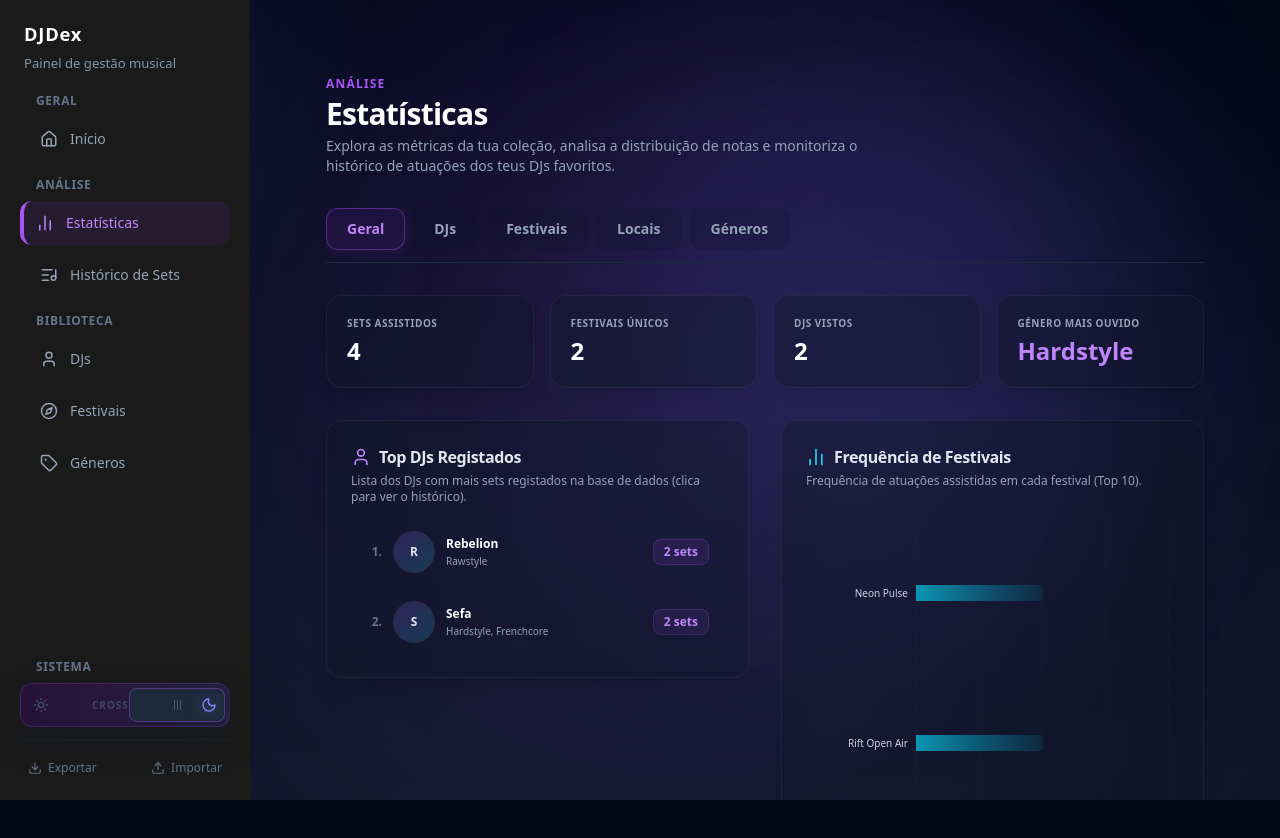
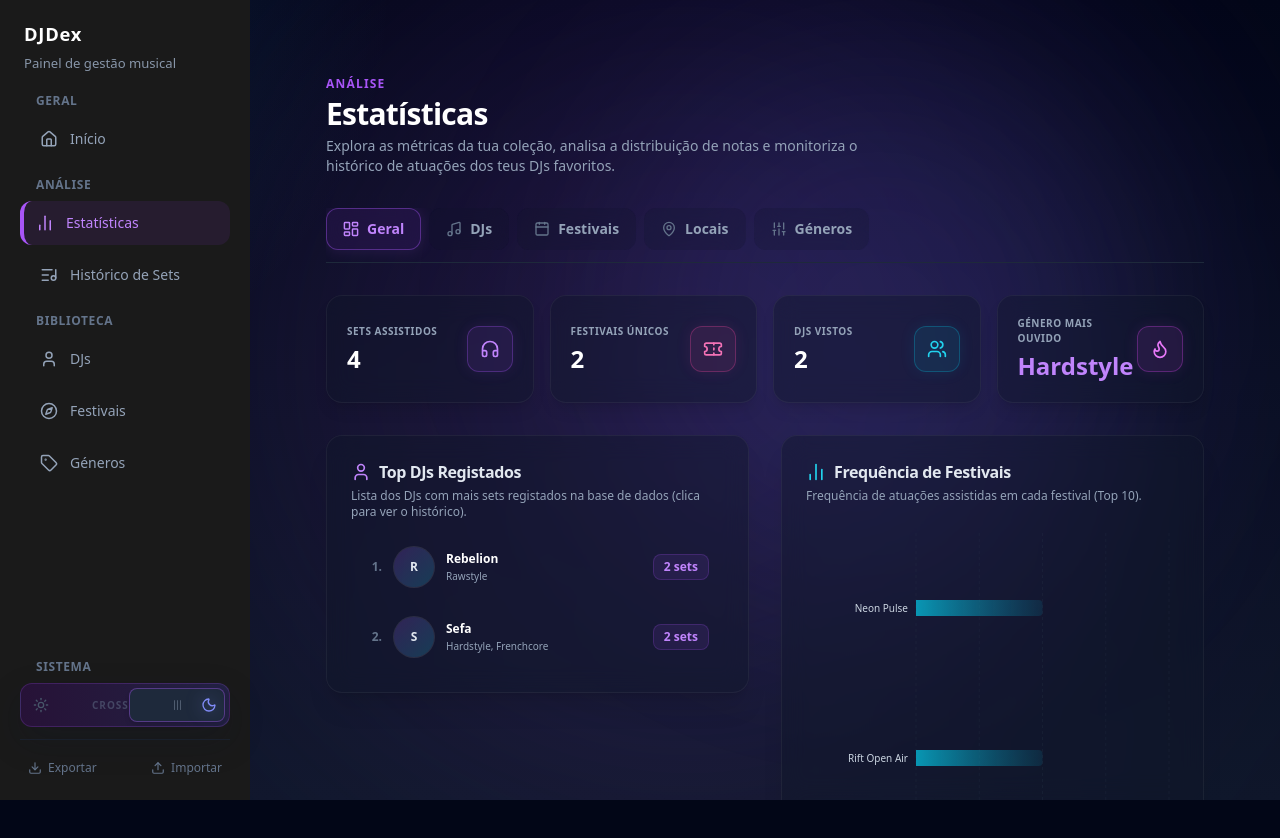
Before and after one commit to opaulosilva233/DJDex, a React (Vite) app: page /estatisticas in a window 1280 px wide. Shown: the top 838 px of the page. Built offline with nearby package versions, Linux system fonts and the light colour scheme.

Commit message:
feat: enhance EstatisticasPage UI with integrated icons for tabs and KPI cards

```diff
--- a/src/pages/EstatisticasPage.jsx
+++ b/src/pages/EstatisticasPage.jsx
@@ -20,7 +20,7 @@ import {
 	XAxis,
 	YAxis,
 } from 'recharts'
-import { User, Calendar, MapPin, BarChart2, TrendingUp, Info, Search, X } from 'lucide-react'
+import { User, Calendar, MapPin, BarChart2, TrendingUp, Info, Search, X, LayoutDashboard, Music, Sliders, Headphones, Ticket, Users, Flame } from 'lucide-react'
 
 const pieColors = ['#a855f7', '#06b6d4', '#ec4899', '#10b981', '#f43f5e', '#14b8a6', '#6366f1']
 
@@ -324,11 +324,11 @@ export default function EstatisticasPage({ sets = [], djs = [], festivais = [],
 
 	// Abas configuradas
 	const tabs = [
-		{ id: 'geral', label: 'Geral' },
-		{ id: 'djs', label: 'DJs' },
-		{ id: 'festivais', label: 'Festivais' },
-		{ id: 'locais', label: 'Locais' },
-		{ id: 'generos', label: 'Géneros' },
+		{ id: 'geral', label: 'Geral', icon: LayoutDashboard },
+		{ id: 'djs', label: 'DJs', icon: Music },
+		{ id: 'festivais', label: 'Festivais', icon: Calendar },
+		{ id: 'locais', label: 'Locais', icon: MapPin },
+		{ id: 'generos', label: 'Géneros', icon: Sliders },
 	]
 
 	return (
@@ -346,18 +346,20 @@ export default function EstatisticasPage({ sets = [], djs = [], festivais = [],
 			<div className="flex items-center border-b border-slate-200 dark:border-slate-800 pb-3 gap-2 overflow-x-auto scrollbar-none">
 				{tabs.map((tab) => {
 					const isActive = activeTab === tab.id
+					const Icon = tab.icon
 					return (
 						<button
 							key={tab.id}
 							onClick={() => setActiveTab(tab.id)}
 							type="button"
-							className={`px-5 py-2.5 text-sm font-semibold rounded-xl transition-all duration-300 border backdrop-blur-md focus:outline-none whitespace-nowrap cursor-pointer ${
+							className={`px-4 py-2.5 text-sm font-semibold rounded-xl transition-all duration-300 border backdrop-blur-md focus:outline-none whitespace-nowrap cursor-pointer flex items-center gap-2 group ${
 								isActive
 									? 'bg-purple-600/10 text-purple-600 dark:text-purple-400 border-purple-500/30 dark:border-purple-500/40 shadow-[0_0_15px_rgba(168,85,247,0.08)] dark:shadow-[0_0_15px_rgba(168,85,247,0.15)] font-medium'
 									: 'bg-white/40 dark:bg-slate-900/20 text-slate-500 dark:text-slate-400 border-slate-200/50 dark:border-transparent hover:bg-white/60 dark:hover:bg-slate-900/40 hover:text-slate-700 dark:hover:text-slate-200'
 							}`}
 						>
-							{tab.label}
+							{Icon && <Icon className={`w-4 h-4 transition-transform duration-300 ${isActive ? 'scale-110 text-purple-600 dark:text-purple-400' : 'group-hover:scale-110 text-slate-400 dark:text-slate-500'}`} />}
+							<span>{tab.label}</span>
 						</button>
 					)
 				})}
@@ -373,24 +375,44 @@ export default function EstatisticasPage({ sets = [], djs = [], festivais = [],
 						{/* Fila de KPIs Rápidos */}
 						<div className="grid grid-cols-2 md:grid-cols-4 gap-4">
 							{/* Card 1: Total Sets */}
-							<div className="bg-white/60 dark:bg-slate-900/40 backdrop-blur-md border border-slate-200/60 dark:border-white/5 rounded-2xl p-5 shadow-lg flex flex-col gap-1 hover:scale-[1.01] transition-transform duration-200">
+							<div className="bg-white/60 dark:bg-slate-900/40 backdrop-blur-md border border-slate-200/60 dark:border-white/5 rounded-2xl p-5 shadow-lg flex items-center justify-between hover:scale-[1.01] transition-transform duration-200 group">
+								<div className="flex flex-col gap-1 min-w-0">
 									<span className="text-[10px] font-bold uppercase tracking-wider text-slate-500 dark:text-slate-400">Sets Assistidos</span>
 									<span className="text-2xl font-black text-slate-900 dark:text-white">{kpis.totalSets}</span>
 								</div>
+								<div className="p-3 bg-purple-500/10 text-purple-600 dark:text-purple-400 rounded-xl border border-purple-500/20 dark:border-purple-500/30 group-hover:scale-110 transition-transform duration-300 shadow-[0_0_15px_rgba(168,85,247,0.1)] shrink-0">
+									<Headphones className="w-5 h-5" />
+								</div>
+							</div>
 							{/* Card 2: Festivals */}
-							<div className="bg-white/60 dark:bg-slate-900/40 backdrop-blur-md border border-slate-200/60 dark:border-white/5 rounded-2xl p-5 shadow-lg flex flex-col gap-1 hover:scale-[1.01] transition-transform duration-200">
+							<div className="bg-white/60 dark:bg-slate-900/40 backdrop-blur-md border border-slate-200/60 dark:border-white/5 rounded-2xl p-5 shadow-lg flex items-center justify-between hover:scale-[1.01] transition-transform duration-200 group">
+								<div className="flex flex-col gap-1 min-w-0">
 									<span className="text-[10px] font-bold uppercase tracking-wider text-slate-500 dark:text-slate-400">Festivais Únicos</span>
 									<span className="text-2xl font-black text-slate-900 dark:text-white">{kpis.uniqueFestivals}</span>
 								</div>
+								<div className="p-3 bg-pink-500/10 text-pink-600 dark:text-pink-400 rounded-xl border border-pink-500/20 dark:border-pink-500/30 group-hover:scale-110 transition-transform duration-300 shadow-[0_0_15px_rgba(236,72,153,0.1)] shrink-0">
+									<Ticket className="w-5 h-5" />
+								</div>
+							</div>
 							{/* Card 3: DJs */}
-							<div className="bg-white/60 dark:bg-slate-900/40 backdrop-blur-md border border-slate-200/60 dark:border-white/5 rounded-2xl p-5 shadow-lg flex flex-col gap-1 hover:scale-[1.01] transition-transform duration-200">
+							<div className="bg-white/60 dark:bg-slate-900/40 backdrop-blur-md border border-slate-200/60 dark:border-white/5 rounded-2xl p-5 shadow-lg flex items-center justify-between hover:scale-[1.01] transition-transform duration-200 group">
+								<div className="flex flex-col gap-1 min-w-0">
 									<span className="text-[10px] font-bold uppercase tracking-wider text-slate-500 dark:text-slate-400">DJs Vistos</span>
 									<span className="text-2xl font-black text-slate-900 dark:text-white">{kpis.uniqueDjs}</span>
 								</div>
+								<div className="p-3 bg-cyan-500/10 text-cyan-600 dark:text-cyan-400 rounded-xl border border-cyan-500/20 dark:border-cyan-500/30 group-hover:scale-110 transition-transform duration-300 shadow-[0_0_15px_rgba(6,182,212,0.1)] shrink-0">
+									<Users className="w-5 h-5" />
+								</div>
+							</div>
 							{/* Card 4: Top Genre */}
-							<div className="bg-white/60 dark:bg-slate-900/40 backdrop-blur-md border border-slate-200/60 dark:border-white/5 rounded-2xl p-5 shadow-lg flex flex-col gap-1 hover:scale-[1.01] transition-transform duration-200">
+							<div className="bg-white/60 dark:bg-slate-900/40 backdrop-blur-md border border-slate-200/60 dark:border-white/5 rounded-2xl p-5 shadow-lg flex items-center justify-between hover:scale-[1.01] transition-transform duration-200 group">
+								<div className="flex flex-col gap-1 min-w-0">
 									<span className="text-[10px] font-bold uppercase tracking-wider text-slate-500 dark:text-slate-400">Género Mais Ouvido</span>
 									<span className="text-2xl font-black text-purple-600 dark:text-purple-400 truncate">{kpis.topGenreName}</span>
+								</div>
+								<div className="p-3 bg-fuchsia-500/10 text-fuchsia-600 dark:text-fuchsia-400 rounded-xl border border-fuchsia-500/20 dark:border-fuchsia-500/30 group-hover:scale-110 transition-transform duration-300 shadow-[0_0_15px_rgba(217,70,239,0.1)] shrink-0">
+									<Flame className="w-5 h-5" />
+								</div>
 							</div>
 						</div>
 
```
Lines whose indentation alone changed are shown as unchanged.
